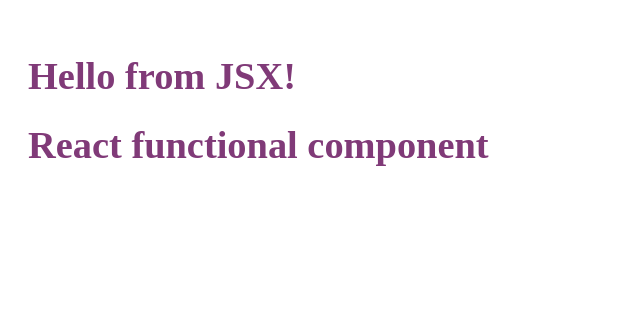
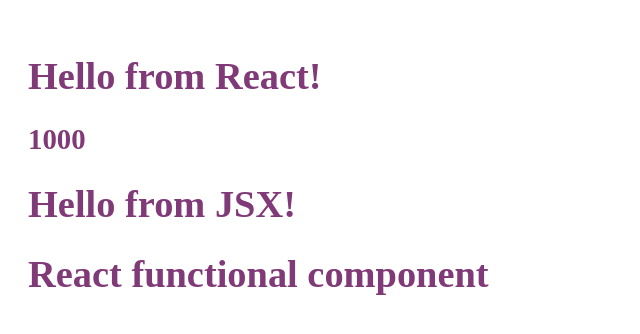
Before and after one commit to waghdoh/React, a React (Vite) app: page / in a window 1280 px wide. Shown: the top 334 px of the page, without its empty margins (0-640 px from the left). Built offline with nearby package versions, Linux system fonts and the light colour scheme.

Commit message:
mix and match

```diff
--- a/App.js
+++ b/App.js
@@ -16,11 +16,22 @@
 const JSXheading = () => <h1>Hello from JSX!</h1>;
 console.log(JSXheading, "jsx zayed")
 
+// i can also make these elemenets also inside my functinal components  by using {} when i add this i can write any js excpersiion inside
+
+ const number = 1000;
+
+
+
+
 
 // functional components are nothing bus normal fuctins returing jsx elements/ react elements
 
  const FunctionalComponent = () => (
   <div id="container">
+    {/* this is how i can use react elements */}
+    {heading}
+    <h2>{number}</h2>
+    {/* <h2>{100 + 2200}</h2> //even i can write expressions here */}
    <JSXheading />
     <h1> React functional component </h1>
     </div>
```
